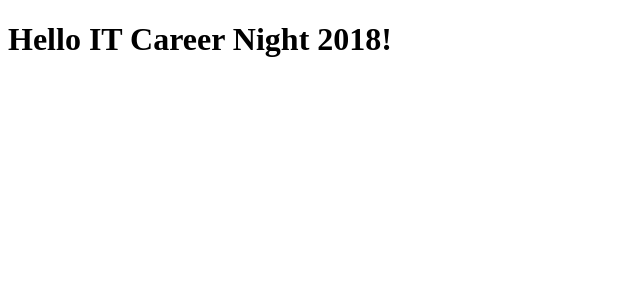
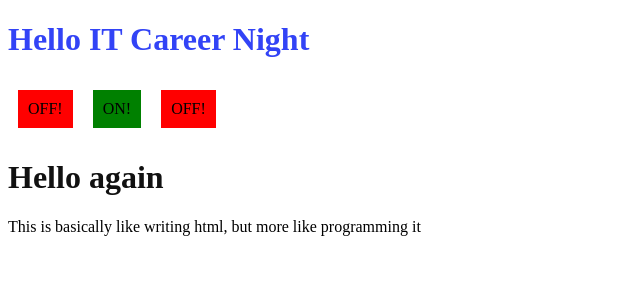
Before and after one commit to Aduril/react-basic, a React app: page / in a window 1280 px wide. Shown: the top 300 px of the page, without its empty margins (0-640 px from the left). Built offline with nearby package versions, Linux system fonts and the light colour scheme.

Commit message:
added state example

```diff
--- a/src/components/Hello.tsx
+++ b/src/components/Hello.tsx
@@ -1,15 +1,14 @@
 import * as React from 'react'
 
 export interface HelloProps {
+  color?: string,
   who: string
 }
 
-// 'HelloProps' describes the shape of props.
-// State is never set so we use the '{}' type.
+
 export class Hello extends React.Component<HelloProps, {}> {
   render() {
-      // equals to
-      // return React.createElement('h1', {}, 'Hello ' + this.props.who + '!')
-      return <h1>Hello {this.props.who}!</h1>
+    const color = this.props.color || '#111111'
+      return <h1 style={{color}}>Hello {this.props.who}</h1>
   }
 }
--- /dev/null
+++ b/src/components/Switch.tsx
@@ -0,0 +1,39 @@
+import * as React from 'react'
+
+export interface SwitchProps {
+  on?: boolean
+}
+
+interface SwitchState {
+  isOn: boolean
+}
+
+function getStyle(isActive: boolean) {
+  return {
+  backgroundColor: isActive ? 'green' : 'red',
+  display: 'inline-block',
+  margin: '10px',
+  padding: '10px',
+  }
+}
+
+export class Switch extends React.Component<SwitchProps, SwitchState> {
+
+  state = {
+    isOn: this.props.on === true // true if 'on' is set true, otherwise false
+  }
+
+  render(): JSX.Element {
+    const click = () => this.switch()
+    const style = getStyle(this.state.isOn)
+    return <div style={style} onClick={click}>{this.text()}</div>
+  }
+
+  text(): string {
+    return this.state.isOn ? 'ON!' : 'OFF!'
+  }
+
+  switch(): void {
+    this.setState({isOn: !this.state.isOn})
+  }
+}
--- a/src/index.tsx
+++ b/src/index.tsx
@@ -1,7 +1,7 @@
 import * as React from 'react'
 import * as ReactDOM from 'react-dom'
 
-import { Hello } from './components/Hello'
+import { FirstPage } from './pages/FirstPage'
 
 const container = document.getElementById('example')
-ReactDOM.render(<Hello who="IT Career Night 2018" />, container)
+ReactDOM.render(<FirstPage />, container)
--- /dev/null
+++ b/src/pages/FirstPage.tsx
@@ -0,0 +1,20 @@
+import * as React from 'react'
+import { Hello } from '../components/Hello';
+import { Switch } from '../components/Switch';
+
+
+
+export class FirstPage extends React.Component<{}, {}> {
+  render() {
+    return <>
+      <Hello who={'IT Career Night'} color={'#3243F6'} />
+      <Switch />
+      <Switch on={true}/>
+      <Switch on={false}/>
+      <div>
+        <Hello who={'again'} />
+        <p>This is basically like writing html, but more like programming it</p>
+      </div>
+    </>
+  }
+}
```
Also changed, not shown: package.json (+7 -7 lines), 2 other files (tests, documents, lock files or other folders).
